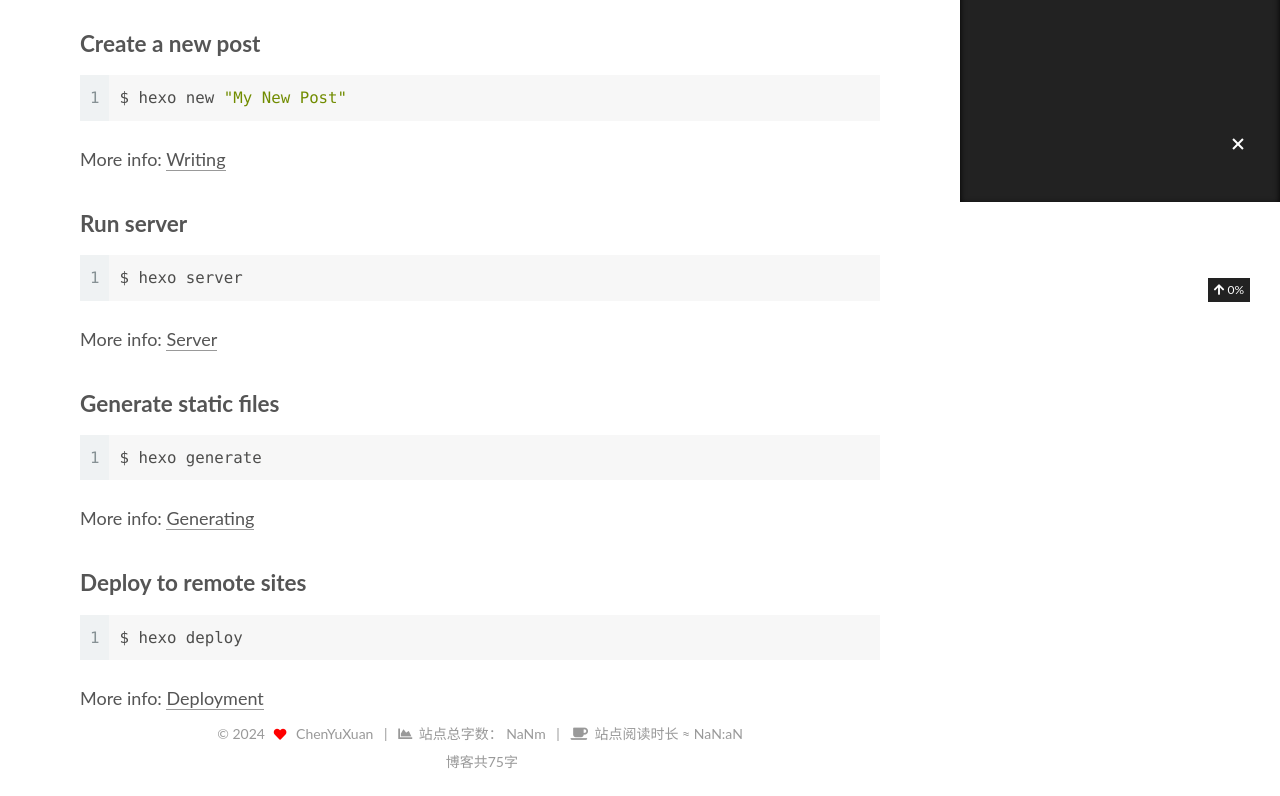
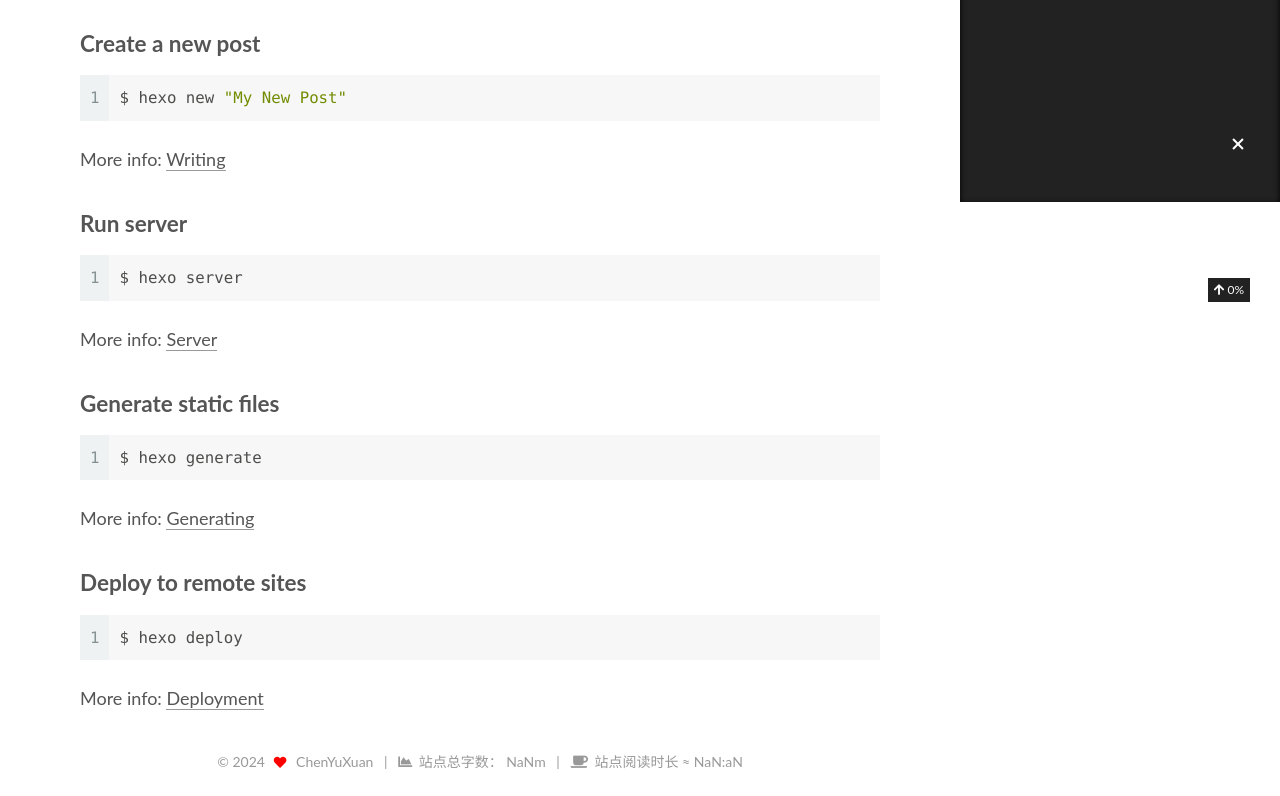
Before and after one commit to cyxCHENYUXUAN/cyxCHENYUXUAN.github.io, a plain HTML site: page 2024/12/25/hello-world/index.html in a window 1280 px wide. Shown: the part 598-1394 px from the top of the page. Drawn offline with Linux system fonts and the light colour scheme.

Commit message:
Site updated: 2024-12-25 15:53:02

```diff
--- a/2024/12/25/hello-world/index.html
+++ b/2024/12/25/hello-world/index.html
@@ -382,11 +382,6 @@
     <span title="站点阅读时长">NaN:aN</span>
 </div>
 
-<div class="theme-info">
-  <div class="powered-by"></div>
-  <span class="post-count">博客共75字</span>
-</div>
-
 
 
 
```
Also changed, not shown: about/index.html (+0 -5 lines), archives/2024/12/index.html (+0 -5 lines), archives/2024/index.html (+0 -5 lines), archives/index.html (+0 -5 lines), categories/index.html (+0 -5 lines), index.html (+0 -5 lines), tags/index.html (+0 -5 lines).
